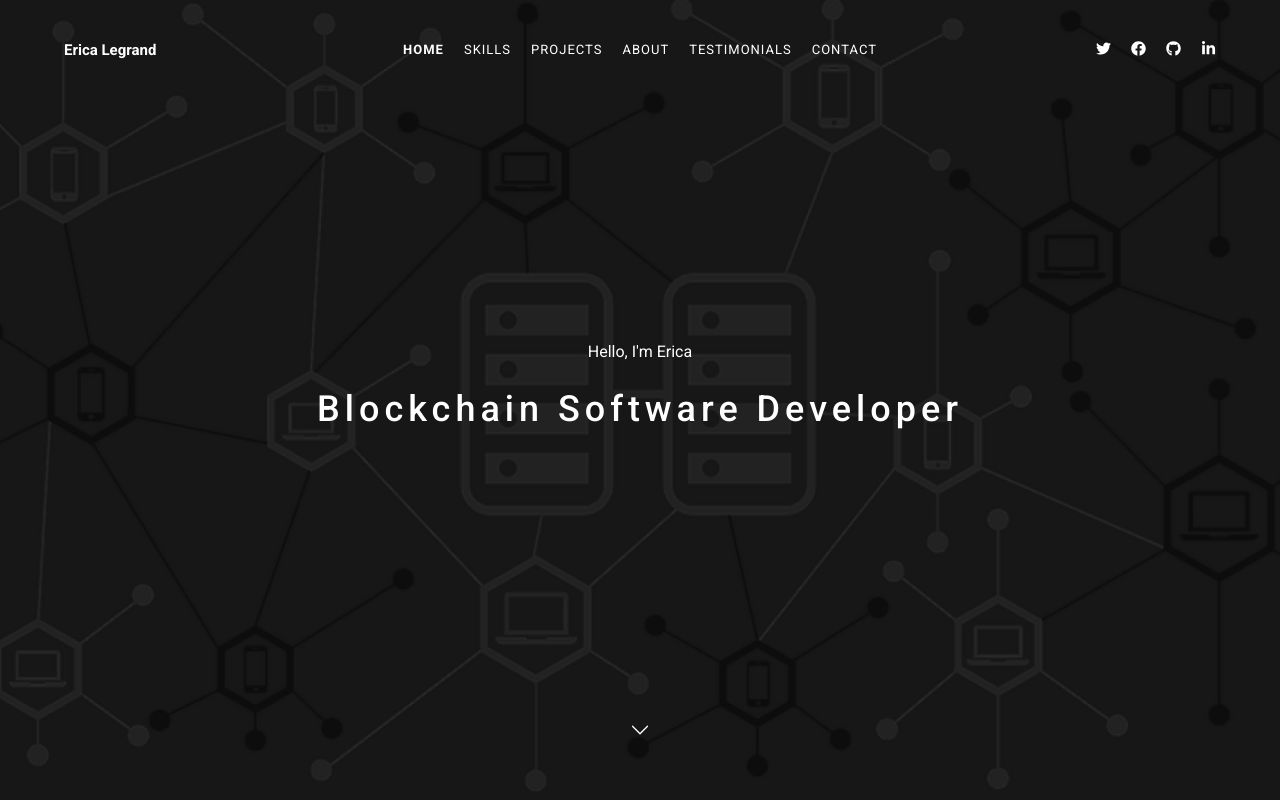
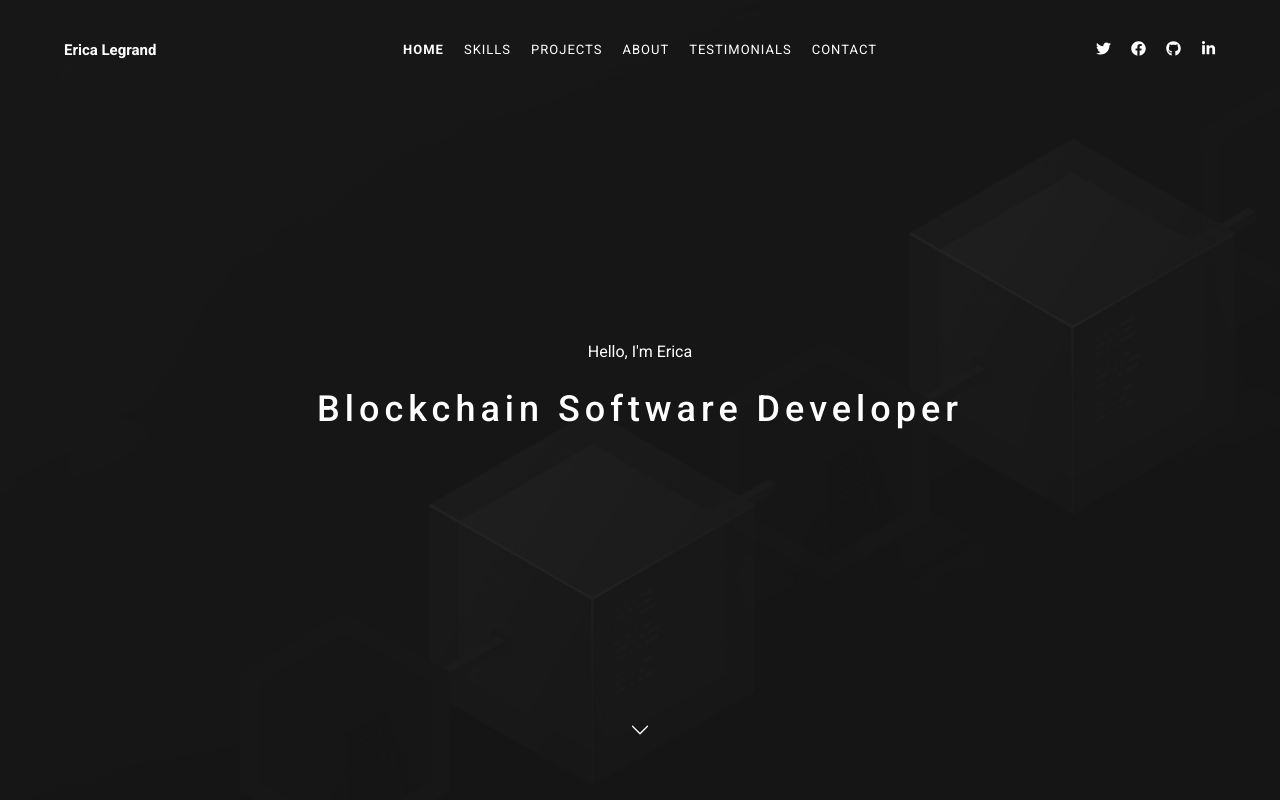
Before and after one commit to leanug/gatsby-portfolio-template, a Gatsby site: page / in a window 1280 px wide. Shown: the top 800 px of the page. Built offline with nearby package versions, Linux system fonts and the light colour scheme; Gatsby itself is replaced by a stand-in of ours.

Commit message:
General updates

```diff
--- a/src/components/Hero.js
+++ b/src/components/Hero.js
@@ -6,7 +6,7 @@ import { BsChevronDown } from 'react-icons/bs'
 
 const query = graphql`
   {
-    file(relativePath: { eq: "home.png" }) {
+    file(relativePath: { eq: "home.jpg" }) {
       childImageSharp {
         fluid(quality: 100, maxWidth: 1920) {
           ...GatsbyImageSharpFluid
```
Also changed, not shown: src/assets/home.png (deleted).
